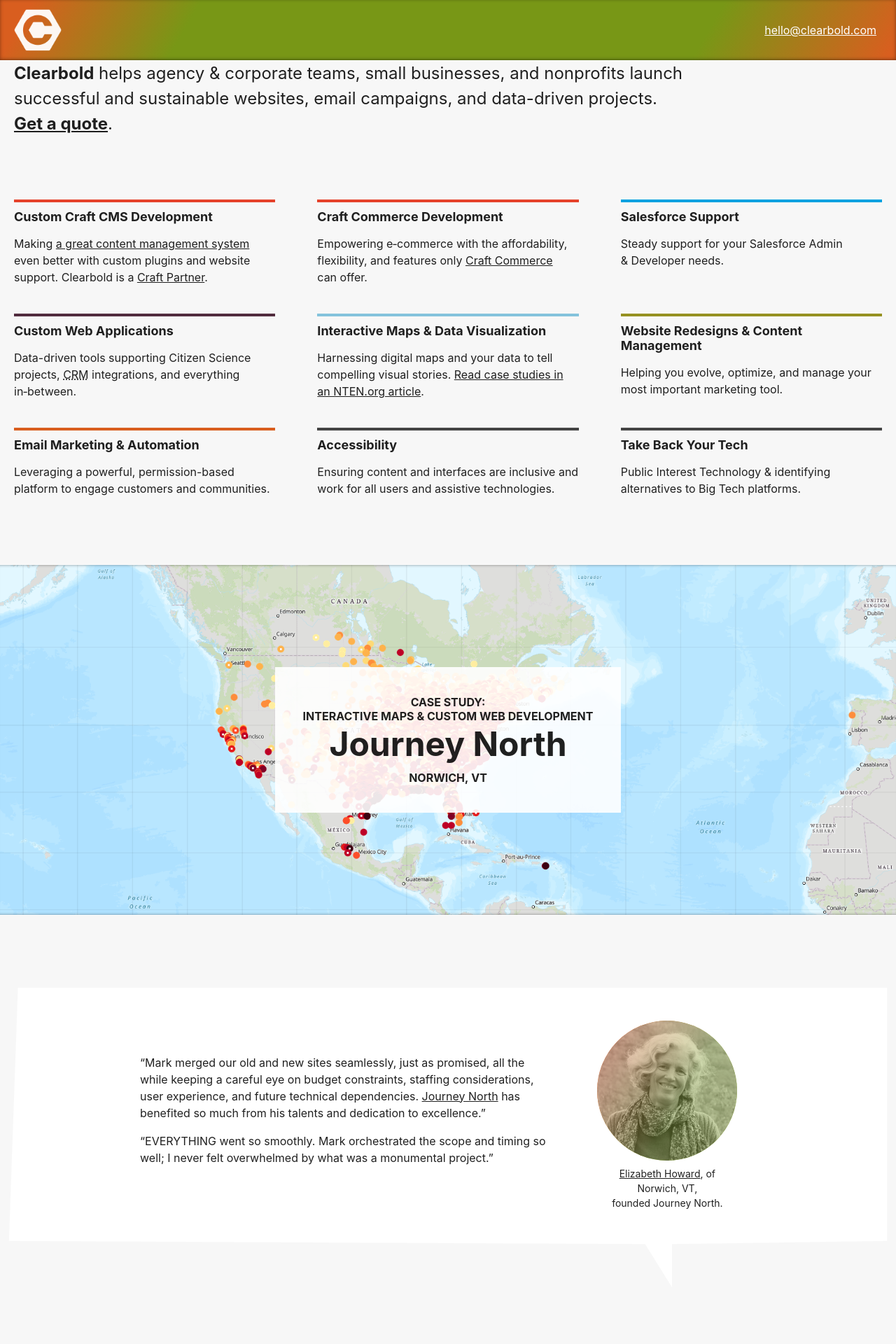
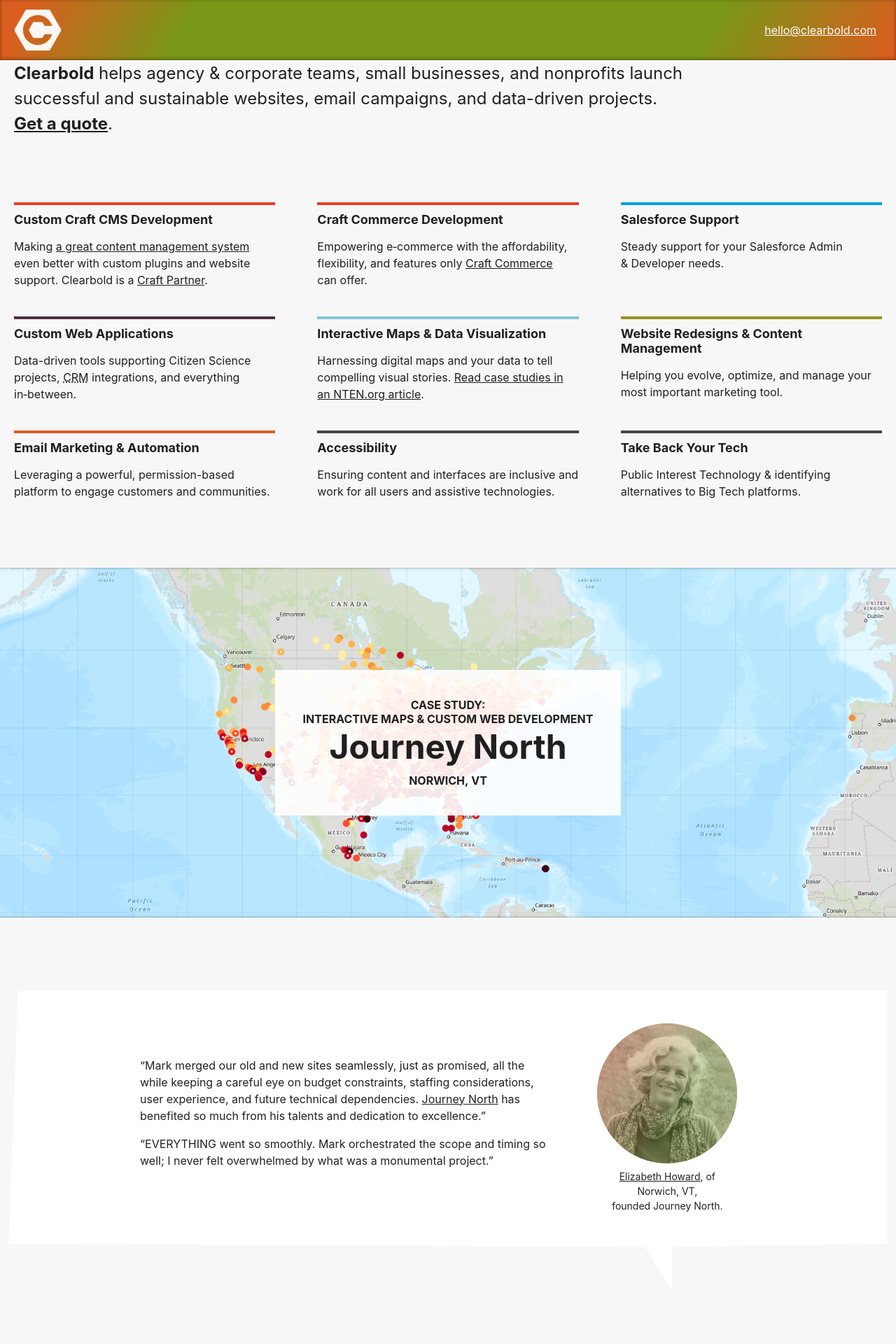
Before and after one commit to clearbold/clearbold.github.io, a Jekyll site: the page built from jn.html, in a window 1280 px wide. Shown: the top 1920 px of the page at 70% size. Built offline with Jekyll 4.4.1, drawn with Linux system fonts in a browser that asks for light colours.

Commit message:
margin tweaks

```diff
--- a/ui/css/styles.css
+++ b/ui/css/styles.css
@@ -165,6 +165,7 @@
     font-size: 18px; font-size: 1.125rem;
 
     padding-top: 0;
+    padding-bottom: 94px;
 }
     .intro .wrapper .wintergreen {
         color: #205B81;
@@ -172,7 +173,7 @@
         font-size: 14px; font-size: .875rem;
         font-weight: normal;
         margin-top: 20px;
-        margin-bottom: 80px;
+        margin-bottom: 84px;
         text-decoration: none;
     }
     .intro .wrapper .wintergreen span {
@@ -182,7 +183,7 @@
 @media screen and (min-width: 900px) {
     .intro .wrapper .wintergreen {
         font-size: 16px; font-size: 1rem;
-        margin-bottom: 78px;
+        margin-bottom: 82px;
     }
 }
 .intro a {
```
Also changed, not shown: 1 other file.
